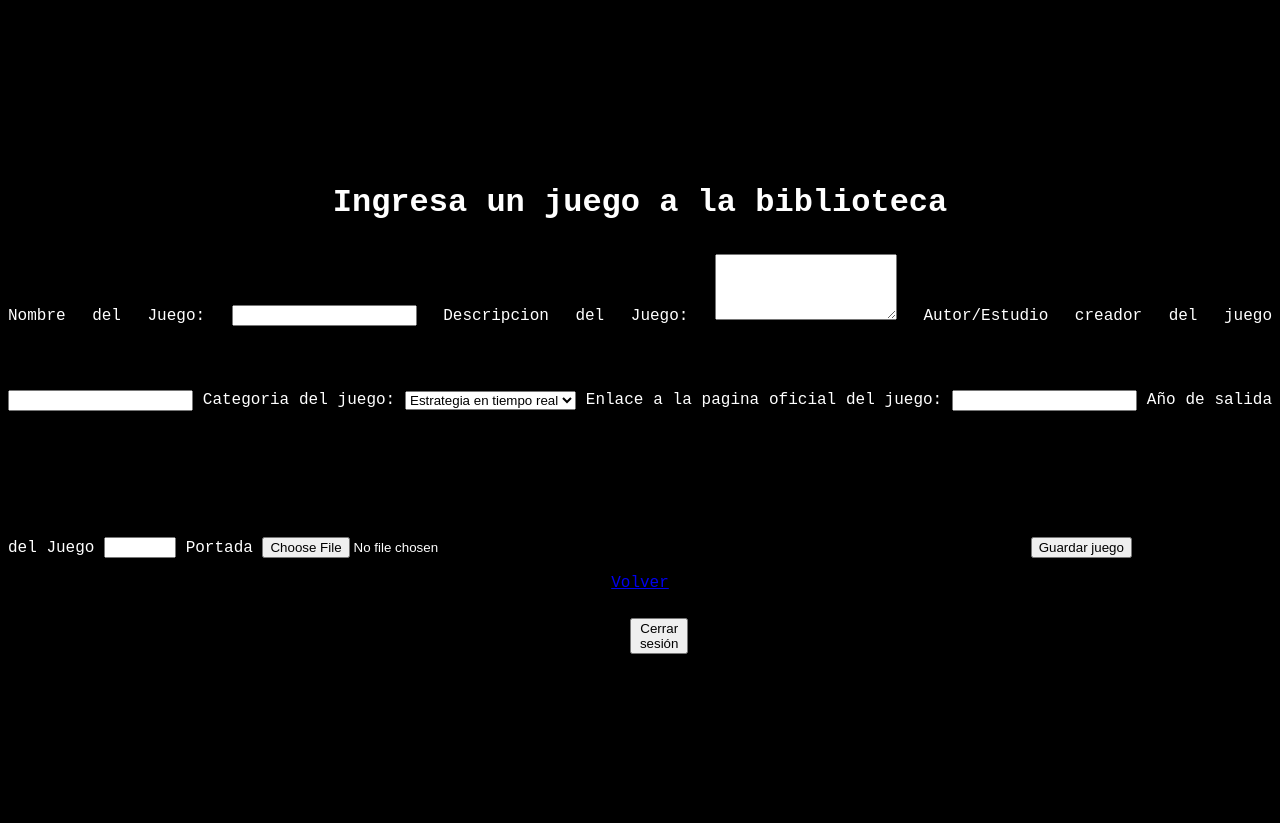
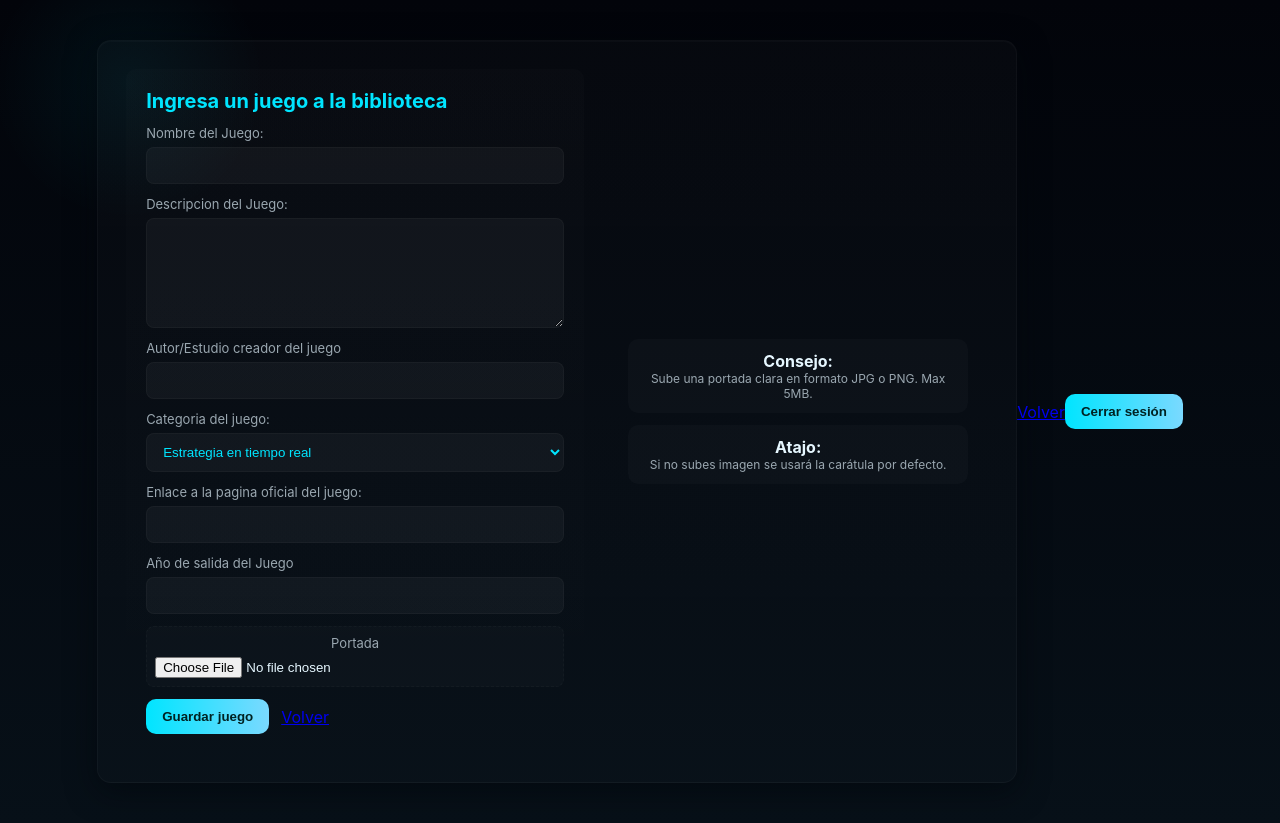
Before and after one commit to ElZorroGG/ActividadEvaluable1PHP, a PHP site: page /CreaBiblioteca.php in a window 1280 px wide. Before the commit the page ends 654 px from the top, so only its background shows below. Run offline with PHP 8.4, Linux system fonts and the light colour scheme; a user stored in the database is signed in.

Commit message:
Cambios css

```diff
--- a/CreaBiblioteca.php
+++ b/CreaBiblioteca.php
@@ -20,39 +20,79 @@ unset($_SESSION["ErrorAñadirJuego"], $_SESSION["ExitoAñadirJuego"]);
     <link rel="stylesheet" href="Estilo.css">
 </head>
 <body>
+        <div class="container">
+            <div class="panel">
                 <h1>Ingresa un juego a la biblioteca</h1>
+
+                <?php if (!empty($error)): ?>
+                    <div class="notice error"><?php echo htmlspecialchars($error); ?></div>
+                <?php endif; ?>
+                <?php if (!empty($exito)): ?>
+                    <div class="notice success"><?php echo htmlspecialchars($exito); ?></div>
+                <?php endif; ?>
+
                 <form action="Creabibliotecaphp.php" method="post" enctype="multipart/form-data">
 
-        <label for="NombreJuego">Nombre del Juego: </label>
+                    <div class="form-row">
+                        <label for="NombreJuego">Nombre del Juego:</label>
                         <input id="NombreJuego" name="Titulo" type="text" required>
+                    </div>
 
-        <label for="Descripcion">Descripcion del Juego: </label>
+                    <div class="form-row">
+                        <label for="Descripcion">Descripcion del Juego:</label>
                         <textarea id="Descripcion" name="Descripcion" rows="4"></textarea>
+                    </div>
 
+                    <div class="form-row">
                         <label for="Autor">Autor/Estudio creador del juego</label>
                         <input id="Autor" name="Autor" type="text">
+                    </div>
 
+                    <div class="form-row">
                         <label for="Categoria">Categoria del juego:</label>
-        <select id="Categoria" name="Categoria" form="formularioCategoria">
+                        <select id="Categoria" name="Categoria">
                             <option value="RTS">Estrategia en tiempo real</option>
                             <option value="Shooter">Shooter</option>
                             <option value="Simulacion">Simulacion</option>
                             <option value="Carreras">Carreras</option>
                         </select>
+                    </div>
 
-        <label for="url">Enlace a la pagina oficial del juego: </label>
+                    <div class="form-row">
+                        <label for="url">Enlace a la pagina oficial del juego:</label>
                         <input id="url" name="Url" type="text">
+                    </div>
 
+                    <div class="form-row">
                         <label for="Fecha">Año de salida del Juego</label>
-        <input id="Fecha" name="Fecha" type="number" min="1984"max="2030">
+                        <input id="Fecha" name="Fecha" type="number" min="1984" max="2030">
+                    </div>
 
+                    <div class="form-row file-input">
                         <label for="Portada">Portada</label>
                         <input id="Portada" name="Portada" type="file" accept="image/*">
+                    </div>
 
+                    <div class="actions">
                         <button type="submit">Guardar juego</button>
-
+                        <a class="button secondary" href="Session.php">Volver</a>
+                    </div>
 
                 </form>
+            </div>
+
+            <aside class="side">
+                <div class="card">
+                    <strong>Consejo:</strong>
+                    <div class="small">Sube una portada clara en formato JPG o PNG. Max 5MB.</div>
+                </div>
+                <div class="card">
+                    <strong>Atajo:</strong>
+                    <div class="small">Si no subes imagen se usará la carátula por defecto.</div>
+                </div>
+            </aside>
+
+        </div>
   <p><a href="Session.php">Volver</a></p>
     <form action="logout.php" method="post" style="display:inline">
     <button type="submit">Cerrar sesión</button>
--- a/Estilo.css
+++ b/Estilo.css
@@ -1,31 +1,81 @@
-body {
-    font-family: 'Courier New', Courier, monospace;
-    background-color: #000000;
-    color: #FFFFFF;
-    display: flex;
-    flex-direction: column;
-    justify-content: center;
-    height: 100vh;
-    text-align: justify;
-    align-items: center;
+:root{
+    --bg:#071018;
+    --panel:#0f1720;
+    --accent:#00e5ff;
+    --accent-2:#7cff6f;
+    --muted:#9aa7b0;
+    --glass: rgba(255,255,255,0.04);
+    --danger:#ff4d6d;
 }
-button{
-    margin-left: 40%;
-    margin-top: 10%;
+
+*{box-sizing:border-box}
+body{
+    margin:0;
+    font-family: Inter, ui-sans-serif, system-ui, -apple-system, 'Segoe UI', Roboto, 'Helvetica Neue', Arial;
+    background: radial-gradient( circle at 10% 10%, rgba(0,229,255,0.06), transparent 10%),
+                            linear-gradient(180deg, #02040a 0%, var(--bg) 100%);
+    color:#e6f7ff;
+    -webkit-font-smoothing:antialiased;
+    -moz-osx-font-smoothing:grayscale;
+    min-height:100vh;
+    display:flex;
+    align-items:center;
+    justify-content:center;
+    padding:40px 20px;
 }
-input{
-    margin-top:5%;
+
+.container{
+    width:100%;
+    max-width:920px;
+    background: linear-gradient(180deg, rgba(255,255,255,0.02), rgba(255,255,255,0.01));
+    border:1px solid rgba(255,255,255,0.03);
+    border-radius:14px;
+    padding:28px;
+    box-shadow: 0 8px 30px rgba(2,6,12,0.6), inset 0 1px 0 rgba(255,255,255,0.02);
+    display:grid;
+    grid-template-columns: 1fr 380px;
+    gap:24px;
 }
-.nombre{
-    width:200px ;
 
+.panel{
+    background: linear-gradient(180deg, rgba(255,255,255,0.01), rgba(255,255,255,0.00));
+    padding:20px;
+    border-radius:10px;
 }
-.mail{
-    width: 220px;
+
+h1{margin:0 0 12px 0;font-size:20px;color:var(--accent)}
+
+.form-row{display:flex;flex-direction:column;margin-bottom:12px}
+label{font-size:13px;color:var(--muted);margin-bottom:6px}
+input[type='text'], input[type='number'], textarea, select{
+    width:100%;
+    padding:10px 12px;
+    border-radius:8px;
+    border:1px solid rgba(255,255,255,0.03);
+    background:var(--glass);
+    color:var(--accent);
 }
-.contraseña{
-    width: 165px;
+textarea{min-height:110px;resize:vertical}
+
+.actions{display:flex;gap:12px;align-items:center;margin-top:8px}
+button{background:linear-gradient(90deg,var(--accent), #7ad9ff);border:none;color:#022; padding:10px 16px;border-radius:10px;cursor:pointer;font-weight:600}
+button.secondary{background:transparent;border:1px solid rgba(255,255,255,0.06);color:var(--muted)}
+
+.side{padding:20px;display:flex;flex-direction:column;gap:12px;align-items:center;justify-content:center}
+.card{background:rgba(255,255,255,0.02);padding:12px;border-radius:10px;width:100%;text-align:center}
+
+.notice{padding:10px 12px;border-radius:8px;margin-bottom:12px}
+.error{background:linear-gradient(90deg,var(--danger), #ff7a8b);color:#fff}
+.success{background:linear-gradient(90deg,var(--accent-2), #a6ff9b);color:#022}
+
+.small{font-size:12px;color:var(--muted)}
+
+@media (max-width:900px){
+    .container{grid-template-columns:1fr;}
 }
-.confirma{
-    width: 100px;
-}
+
+/* Form tweaks */
+.file-input{padding:8px;border-radius:8px;background:rgba(255,255,255,0.02);border:1px dashed rgba(255,255,255,0.03);text-align:center}
+
+/* Utility */
+.center{display:flex;align-items:center;justify-content:center}
```
Also changed, not shown: Formulario.php (+41 -40 lines), Registro.php (+45 -25 lines), Session.php (+10 -3 lines), login.php (+15 -13 lines). Lines whose indentation alone changed are shown as unchanged.
